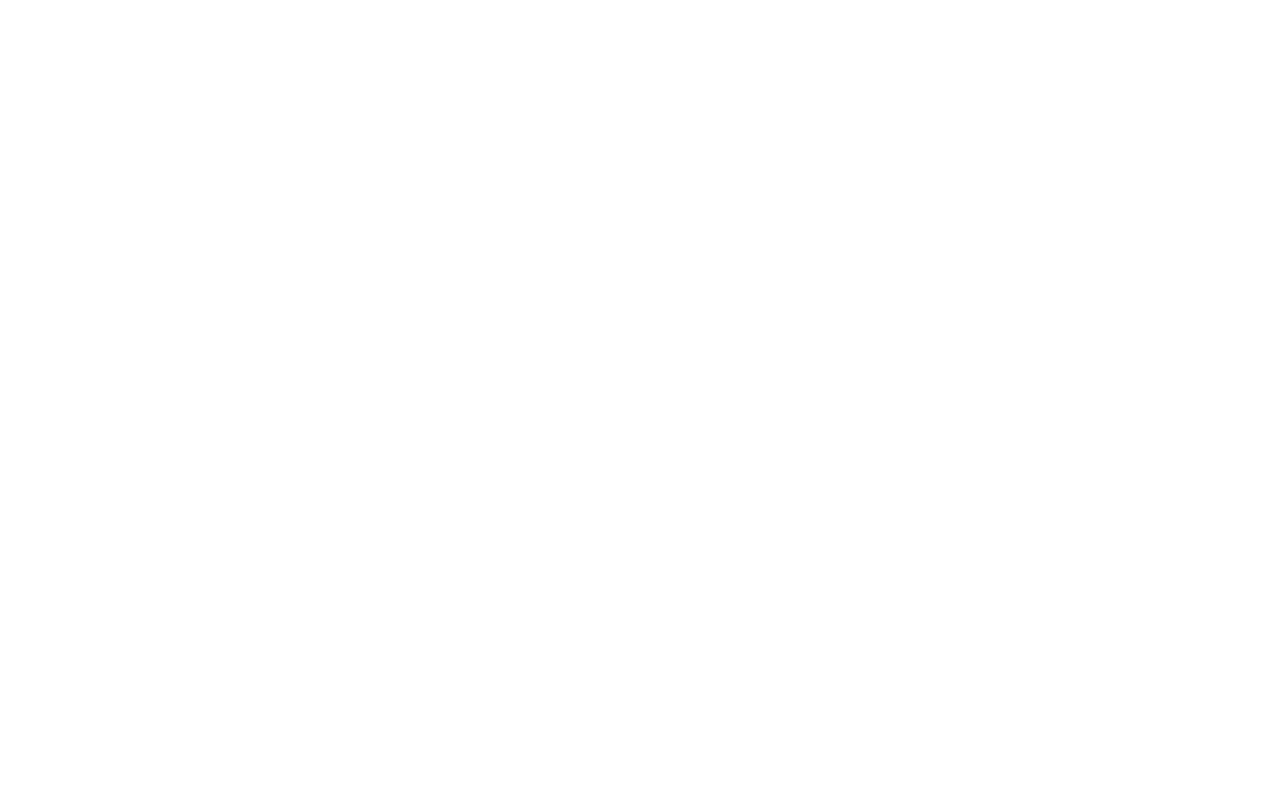
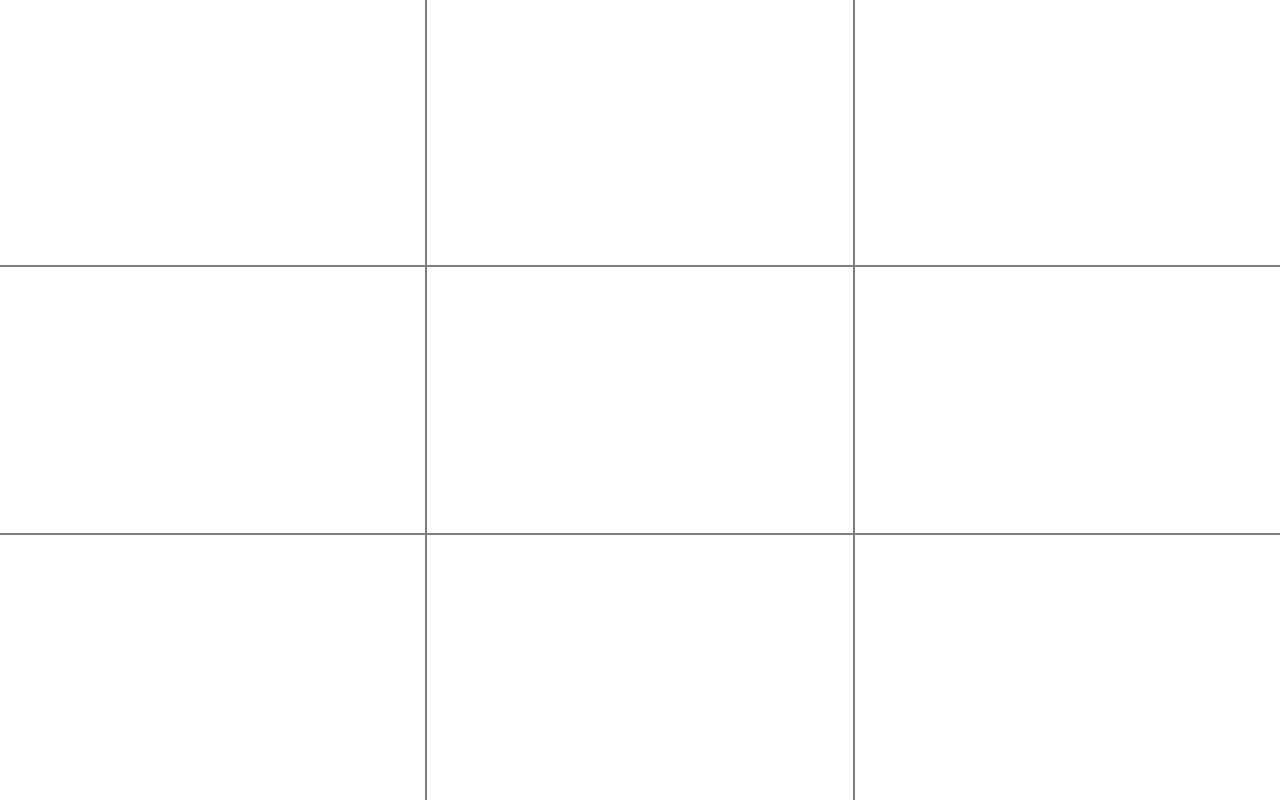
Before and after one commit to lyndseyduffield/tic-tac-toe, a React (Create React App) app: page / in a window 1280 px wide. Built offline with nearby package versions, Linux system fonts and the light colour scheme.

Commit message:
initial grid setup

```diff
--- a/src/App.css
+++ b/src/App.css
@@ -1,3 +1,19 @@
 .App {
+  background-color: gray;
   text-align: center;
+  width: 100vw;
+  height: 100vh;
 }
+
+.Grid {
+  height: 100%;
+  display: grid;
+  grid-template-columns: 1fr 1fr 1fr;
+  grid-template-rows: 1fr 1fr 1fr;
+  gap: 2px;
+}
+
+.Grid > .Square {
+  background-color: white;
+  padding: 10px;
+}
--- a/src/App.tsx
+++ b/src/App.tsx
@@ -1,8 +1,82 @@
-import React from "react";
+import React, { useState } from "react";
 import "./App.css";
 
+enum Symbol {
+  X,
+  O,
+}
+
+const toggleSymbol = (symbol: Symbol): Symbol => {
+  if (symbol === Symbol.X) {
+    return Symbol.O;
+  } else {
+    return Symbol.X;
+  }
+};
+
+type SquareStatus = Symbol | null;
+
+interface Square {
+  contains: SquareStatus;
+}
+
+const emptySquare: Square = { contains: null };
+
+const renderSquareStatus = (value: SquareStatus) => {
+  switch (value) {
+    case Symbol.X:
+      return "X";
+    case Symbol.O:
+      return "O";
+    default:
+      return "";
+  }
+};
+
+interface AppState {
+  nextPlay: Symbol;
+  squares: [Square];
+}
+
 function App() {
-  return <div className="App"></div>;
+  const [nextPlay, setNextPlay] = useState(Symbol.X);
+
+  const [squares, setSquares] = useState([
+    emptySquare,
+    emptySquare,
+    emptySquare,
+    emptySquare,
+    emptySquare,
+    emptySquare,
+    emptySquare,
+    emptySquare,
+    emptySquare,
+  ]);
+
+  const renderSquare = (square: Square, index: number) => (
+    <div
+      onClick={() => handleSquareClick(square.contains, index)}
+      className="Square"
+    >
+      {renderSquareStatus(square.contains)}
+    </div>
+  );
+
+  const handleSquareClick = (status: SquareStatus, index: number) => {
+    if (status === null) {
+      const next = toggleSymbol(nextPlay);
+      let newSquares = Array.from(squares);
+      newSquares[index] = { contains: nextPlay };
+      setSquares(newSquares);
+      setNextPlay(next);
+    }
+  };
+
+  return (
+    <div className="App">
+      <div className="Grid">{squares.map(renderSquare)}</div>
+    </div>
+  );
 }
 
 export default App;
```
